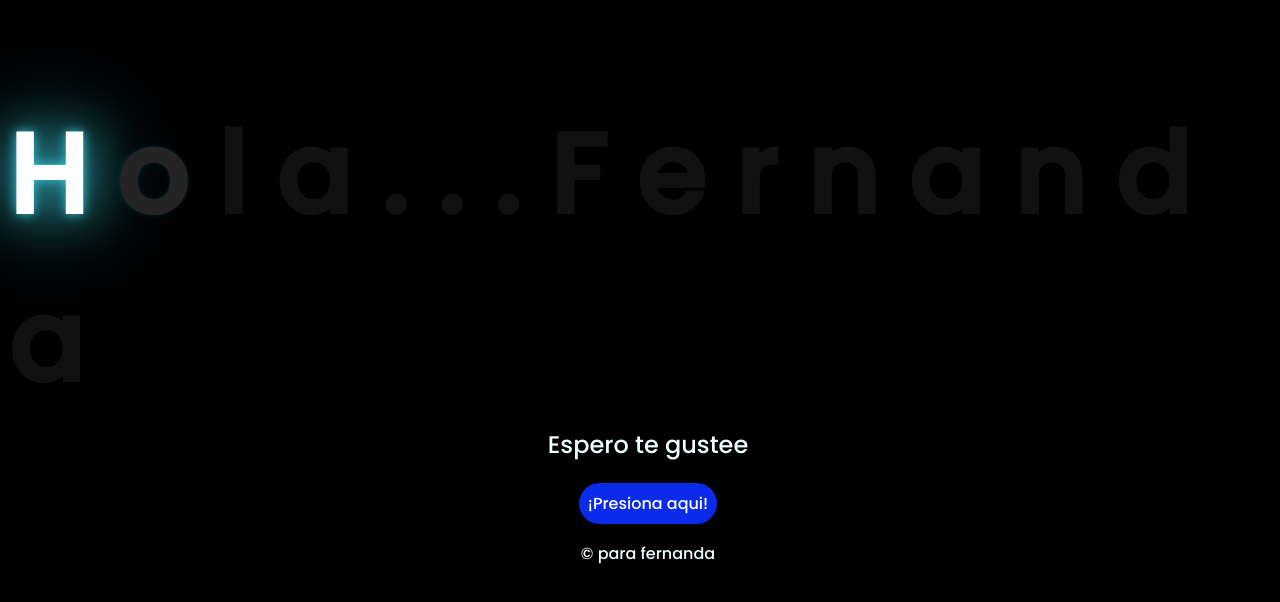
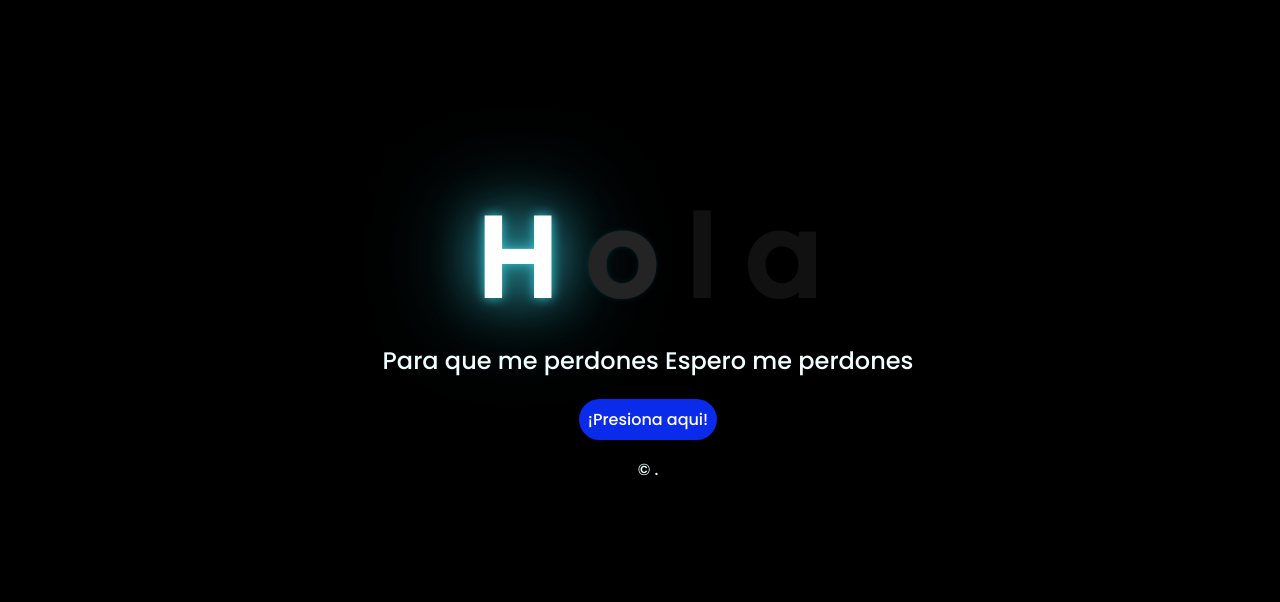
Before and after one commit to Aldair8952/fernanda.github.io, a plain HTML site: page index.html in a window 1280 px wide. Drawn offline with Linux system fonts and the light colour scheme.

Commit message:
Update index.html

```diff
--- a/index.html
+++ b/index.html
@@ -16,20 +16,10 @@
         <span>o</span>
         <span>l</span>
         <span>a</span>
-        <span>.</span>
-        <span>.<pan>
-        <span>.</span>
-        <span>F</span>
-        <span>e</span>
-        <span>r</span>
-        <span>n</span>
-        <span>a</span>
-        <span>n</span>
-        <span>d</span>
-        <span>a</span>
+
     </div>
     <div class="description">
-        <span>Espero te gustee</span>
+        <span>Para que me perdones Espero me perdones</span>
     </div>
     <div class="button">
         <button class="botones">
@@ -39,7 +29,7 @@
 
     <!-- Créditos -->
     <div class="credits">
-        <p>&copy; para fernanda</p>
+        <p>&copy; .</p>
     </div>
 </body>
 
```
